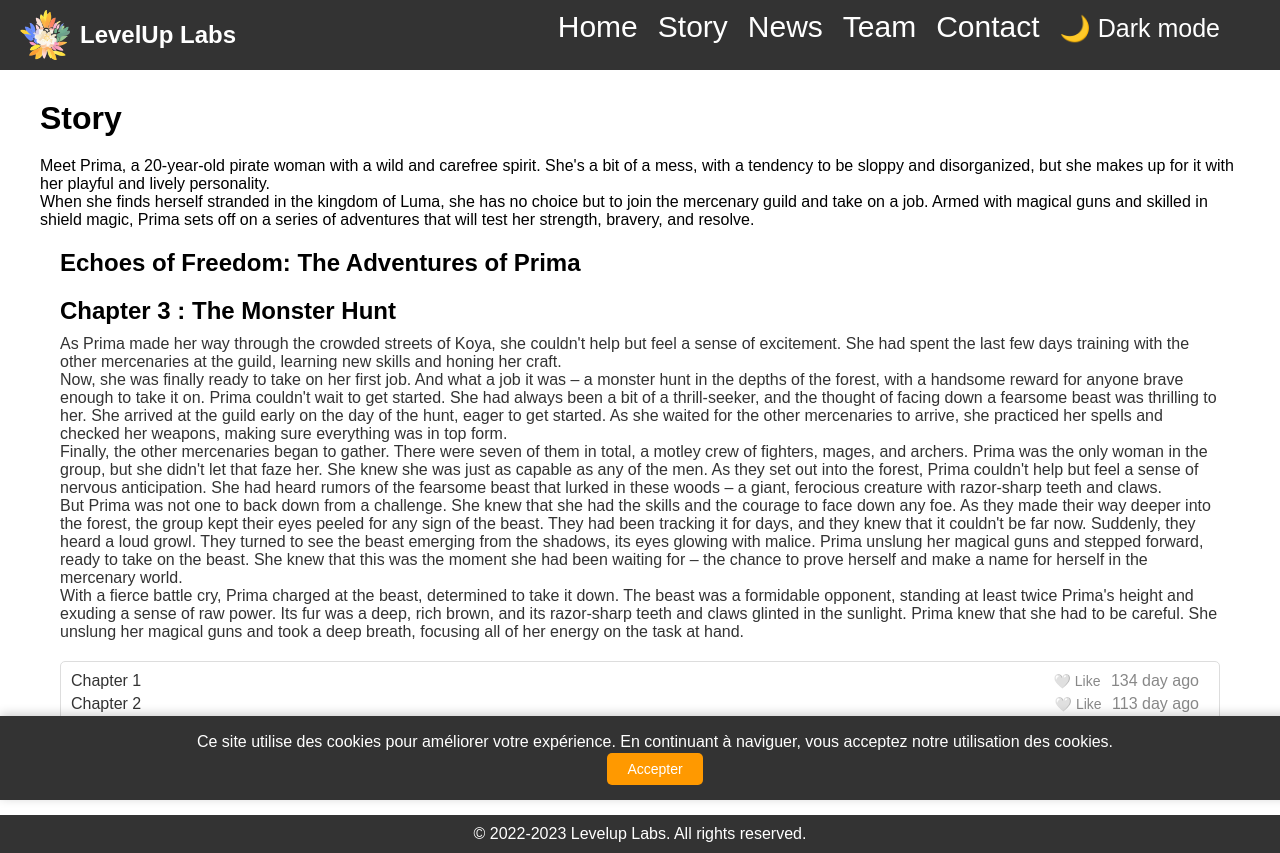
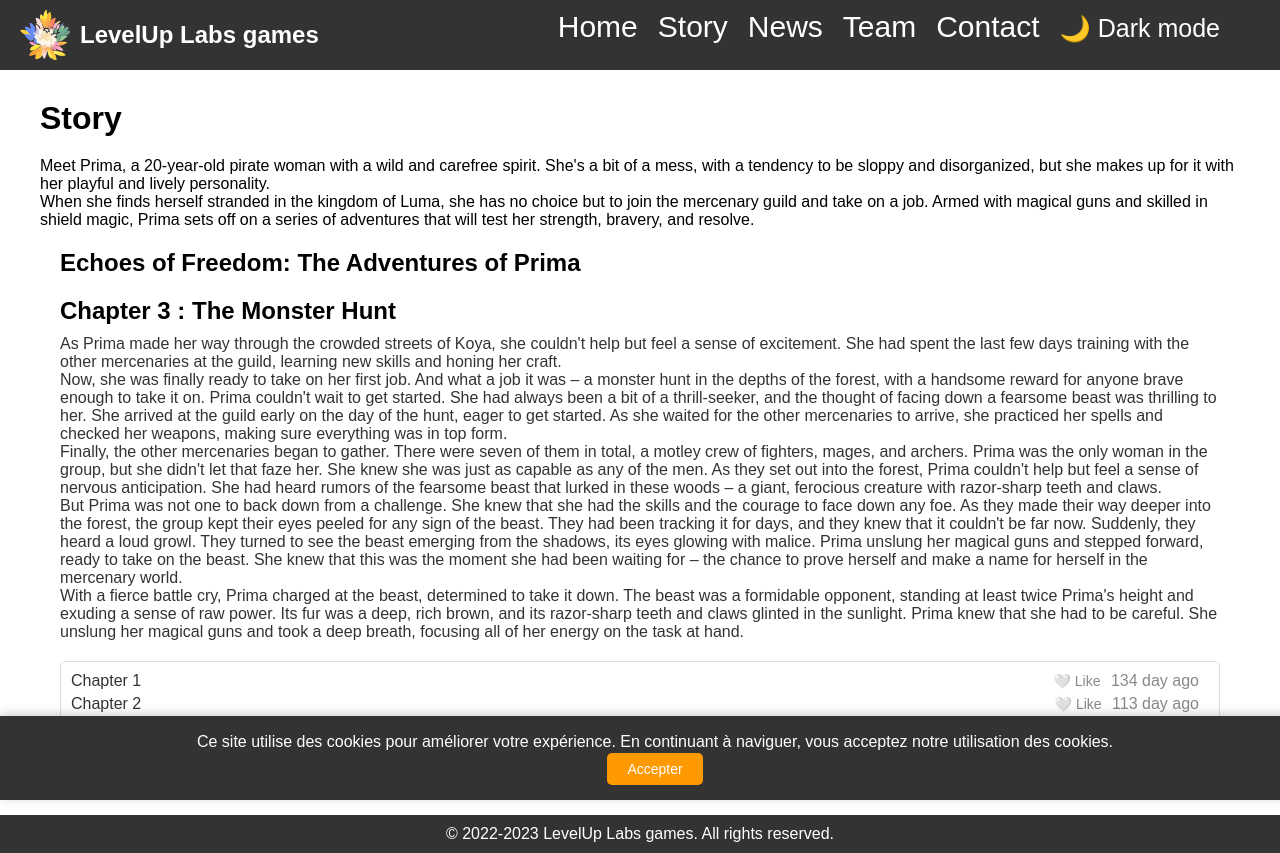
Before and after one commit to Bluewhiteandred/Leveluplabs, a plain HTML site: page Chapitres/Chapitre03.html in a window 1280 px wide. Drawn offline with nearby package versions, Linux system fonts and the light colour scheme.

Commit message:
Update Chapitre03.html

```diff
--- a/Chapitres/Chapitre03.html
+++ b/Chapitres/Chapitre03.html
@@ -19,7 +19,7 @@
         <nav>
             <div class="logo">
                  <img src="../images/logo01.png" alt="Logo LevelUp Labs">
-                <h1>LevelUp Labs</h1>
+                <h1>LevelUp Labs games</h1>
             </div>
             <ul class="nav-links">
                 <li><a href="../index.html#home">Home</a></li>
@@ -104,7 +104,7 @@ Prima knew that she had to be careful. She unslung her magical guns and took a d
     </section>
     <footer>
         <div class="footer-content">
-            <p>&copy; 2022-2023 Levelup Labs. All rights reserved.</p>
+            <p>&copy; 2022-2023 LevelUp Labs games. All rights reserved.</p>
         </div>
     </footer>
 
```
